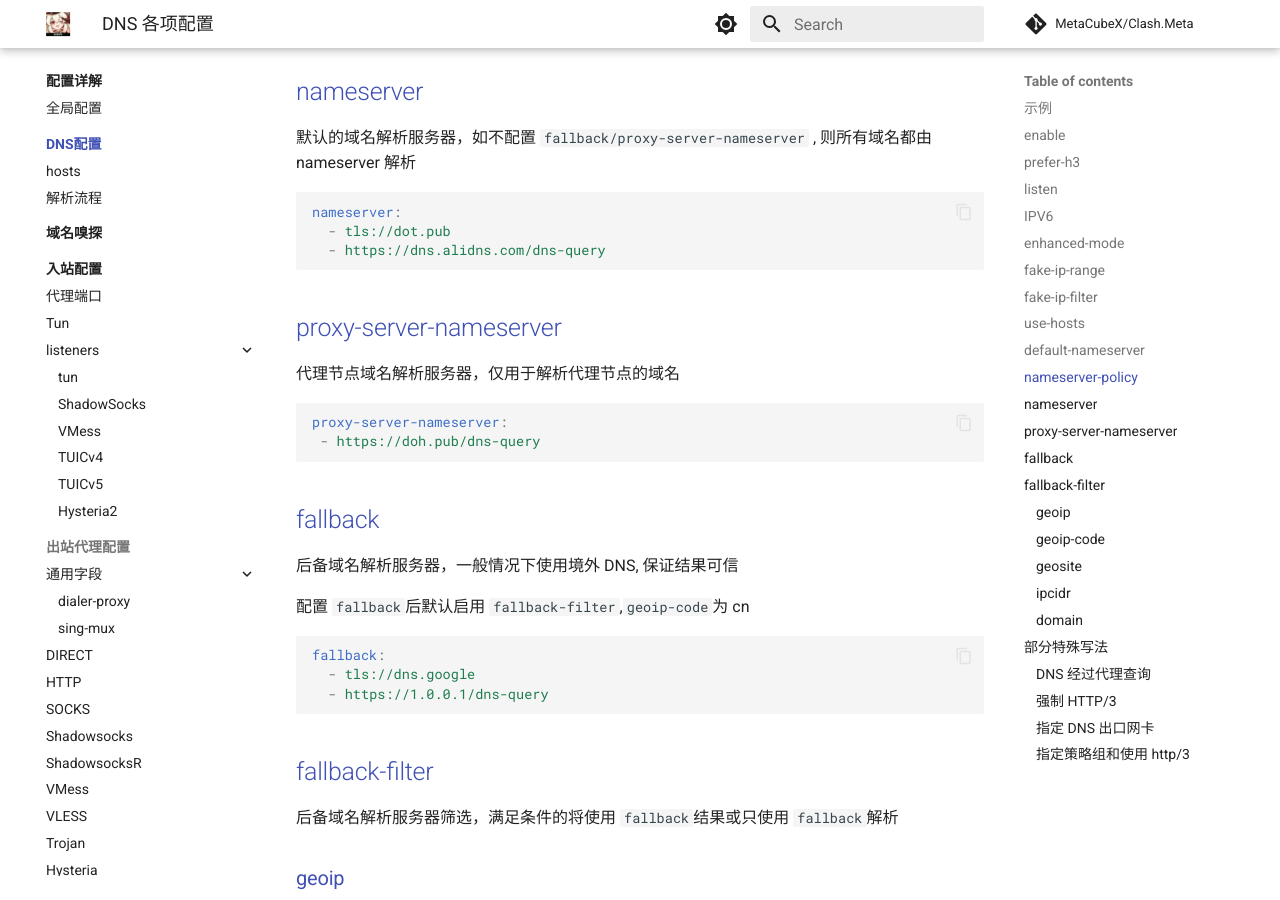
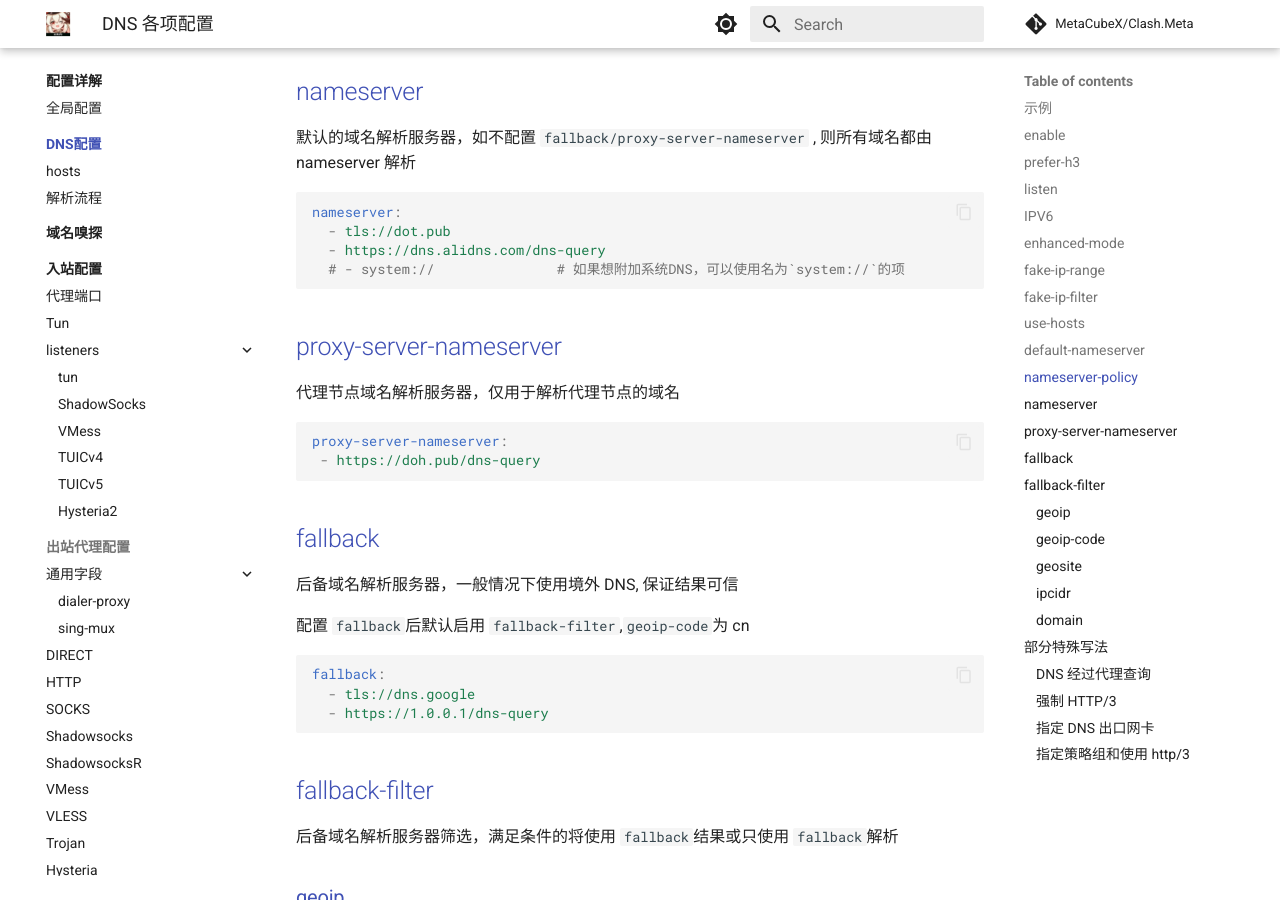
Before and after one commit to MetaCubeX/Meta-Docs, an MkDocs documentation site: the page built from docs/config/dns/index.md, in a window 1280 px wide and 900 px high, scrolled down 3391 px. Built offline with MkDocs 1.6.1 and Material for MkDocs 9.7.7, drawn with Linux system fonts in a browser that asks for light colours; comment, search, counter and statistics services are not loaded.

Commit message:
add system dns intro

````diff
--- a/docs/config/dns/index.md
+++ b/docs/config/dns/index.md
@@ -163,6 +163,7 @@ nameserver-policy:
 nameserver:
   - tls://dot.pub
   - https://dns.alidns.com/dns-query
+  # - system://               # 如果想附加系统DNS，可以使用名为`system://`的项
 ```
 
 ## proxy-server-nameserver
````
